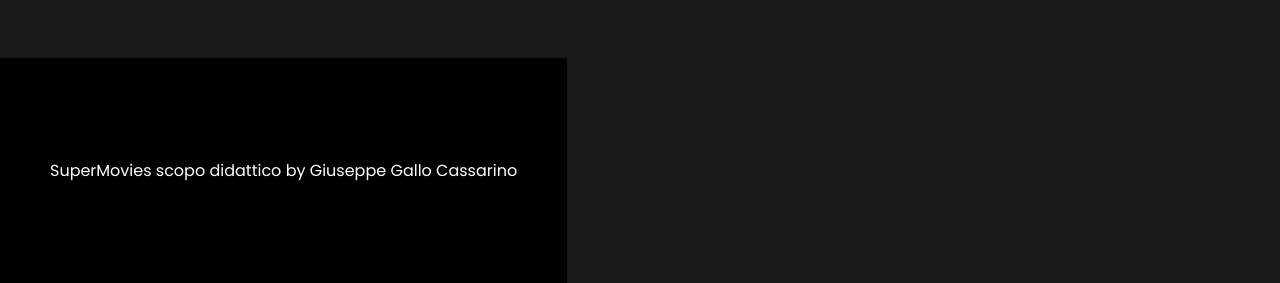
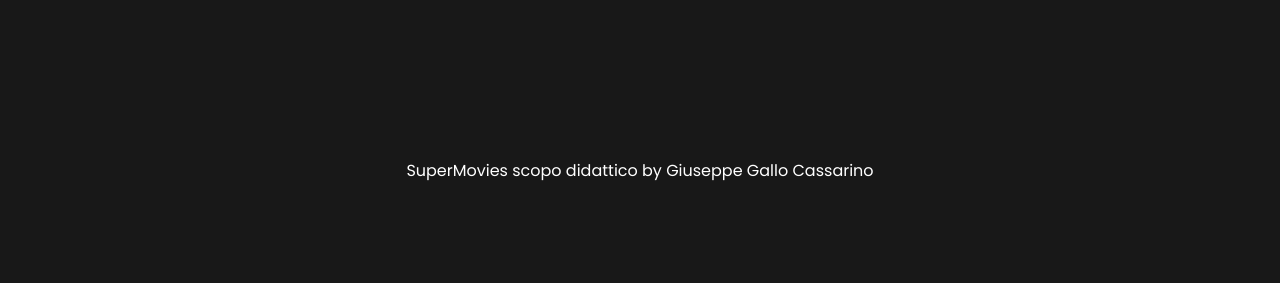
Before and after one commit to giuseppegallocassarino/popolar_movies, a plain HTML site: page index.html in a window 1280 px wide. Shown: the part 602-885 px from the top of the page. Drawn offline with Linux system fonts and the light colour scheme; no server answers.

Commit message:
ultimate

```diff
--- a/css/common.css
+++ b/css/common.css
@@ -133,8 +133,9 @@ body::-webkit-scrollbar {
 }
 
 footer{
-    background-color: black;
+    background: linear-gradient(360deg, rgba(255, 255, 255, 0) 0%, rgb(24, 24, 24) 99%);
     padding: 100px 50px;
+    width: 100%;
     text-align: center;
     color: white;
 }
```
